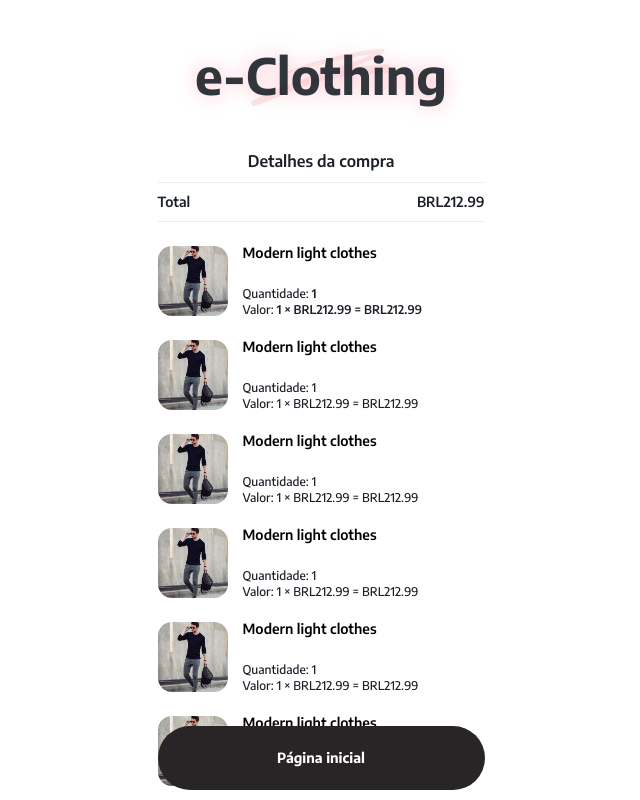
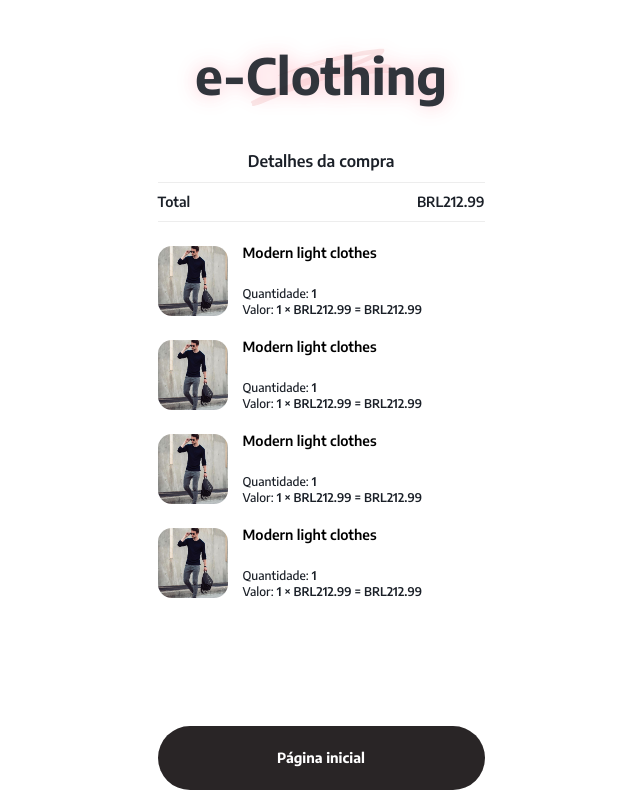
Before and after one commit to Verkylen/e-Clothing-front-end, a React (Create React App) app: page /checkout in a window 1280 px wide. Shown: the whole page, without its empty margins (319-959 px from the left). Built offline with nearby package versions, Linux system fonts and the light colour scheme.

Commit message:
Search bug fixed

```diff
--- a/src/CheckoutPage.js
+++ b/src/CheckoutPage.js
@@ -2,9 +2,70 @@ import styled from "styled-components";
 import logo from "./images/logo.svg";
 import clothes1 from "./images/clothes1.jpg";
 import { useNavigate } from "react-router-dom";
+import { userContext } from "./App";
+import { useContext, useState } from "react";
+import axios from "axios";
+import API_BASE_URL from "./assets/constants";
+
+const productsTest = [
+    {
+        "name": "name",
+        "image": "https://cdn-images-1.medium.com/fit/t/1600/480/1*ijlOdXRPEfGxMxcgiGExlA.png",
+        "price": "212.19",
+        "rate": "4.5",
+        "category": "category",
+        "amount": "1",
+        "_id": "_id"
+    },
+    {
+        "name": "name",
+        "image": "https://cdn-images-1.medium.com/fit/t/1600/480/1*ijlOdXRPEfGxMxcgiGExlA.png",
+        "price": "212.19",
+        "rate": "4.5",
+        "category": "category",
+        "amount": "1",
+        "_id": "_id"
+    },
+    {
+        "name": "name",
+        "image": "https://cdn-images-1.medium.com/fit/t/1600/480/1*ijlOdXRPEfGxMxcgiGExlA.png",
+        "price": "212",
+        "rate": "4.5",
+        "category": "category",
+        "amount": "4",
+        "_id": "_id"
+    }
+]
 
 export default function CheckoutPage() {
     const navigate = useNavigate();
+    const [user] = useContext(userContext);
+    const [bought, setBought] = useState([]);
+    const [refresh, setRefresh] = useState(false);
+
+    function RequestBought() {
+        const config = {headers: {"Authorization": "Bearer" + user.sessionId}};
+
+        axios.get(API_BASE_URL + "/cart", config)
+            .then(({data}) => setBought({data}));
+    }
+
+    // useEffect(RequestBought, [refresh]);
+
+    function BoughtProduct(product, index) {
+        return (
+            <section key={index}>
+                <img src={clothes1} alt=""/>
+                <div>
+                    <p>Modern light clothes</p>
+                    <div>
+                        <p>Quantidade: <strong>1</strong></p>
+                        <p>Valor: <strong>1 × BRL212.99 = BRL212.99</strong></p>
+                    </div>
+                </div>
+            </section>
+        );
+    }
 
     return (
         <CheckoutStyles>
@@ -28,66 +89,7 @@ export default function CheckoutPage() {
                             </div>
                         </div>
                     </section>
-                    <section>
-                        <img src={clothes1} alt=""/>
-                        <div>
-                            <p>Modern light clothes</p>
-                            <div>
-                                <p>Quantidade: 1</p>
-                                <p>Valor: 1 × BRL212.99 = BRL212.99</p>
-                            </div>
-                        </div>
-                    </section>
-                    <section>
-                        <img src={clothes1} alt=""/>
-                        <div>
-                            <p>Modern light clothes</p>
-                            <div>
-                                <p>Quantidade: 1</p>
-                                <p>Valor: 1 × BRL212.99 = BRL212.99</p>
-                            </div>
-                        </div>
-                    </section>
-                    <section>
-                        <img src={clothes1} alt=""/>
-                        <div>
-                            <p>Modern light clothes</p>
-                            <div>
-                                <p>Quantidade: 1</p>
-                                <p>Valor: 1 × BRL212.99 = BRL212.99</p>
-                            </div>
-                        </div>
-                    </section>
-                    <section>
-                        <img src={clothes1} alt=""/>
-                        <div>
-                            <p>Modern light clothes</p>
-                            <div>
-                                <p>Quantidade: 1</p>
-                                <p>Valor: 1 × BRL212.99 = BRL212.99</p>
-                            </div>
-                        </div>
-                    </section>
-                    <section>
-                        <img src={clothes1} alt=""/>
-                        <div>
-                            <p>Modern light clothes</p>
-                            <div>
-                                <p>Quantidade: 1</p>
-                                <p>Valor: 1 × BRL212.99 = BRL212.99</p>
-                            </div>
-                        </div>
-                    </section>
-                    <section>
-                        <img src={clothes1} alt=""/>
-                        <div>
-                            <p>Modern light clothes</p>
-                            <div>
-                                <p>Quantidade: 1</p>
-                                <p>Valor: 1 × BRL212.99 = BRL212.99</p>
-                            </div>
-                        </div>
-                    </section>
+                    {productsTest.map(BoughtProduct)}
                 </div>
             </main>
             <footer onClick={() => navigate('/')}>Página inicial</footer>
--- a/src/HomePage.js
+++ b/src/HomePage.js
@@ -36,12 +36,13 @@ export default function HomePage() {
     function filterByInputText(e) {
         if (e.key === "Enter" && e.target.value !== "") {
             setDisabled(true);
+
             const config = {params: {search: e.target.value.trim()}};
 
             let category = "";
 
             if (selected !== 0 && selected !== null) {
-                category = selected === 3 ? "/camisas" : categorys[selected].toLocaleLowerCase();
+                category = selected === 3 ? "camisas" : categorys[selected].toLocaleLowerCase();
             }
 
             axios.get(API_BASE_URL + `/products/${category}`, config)
```
